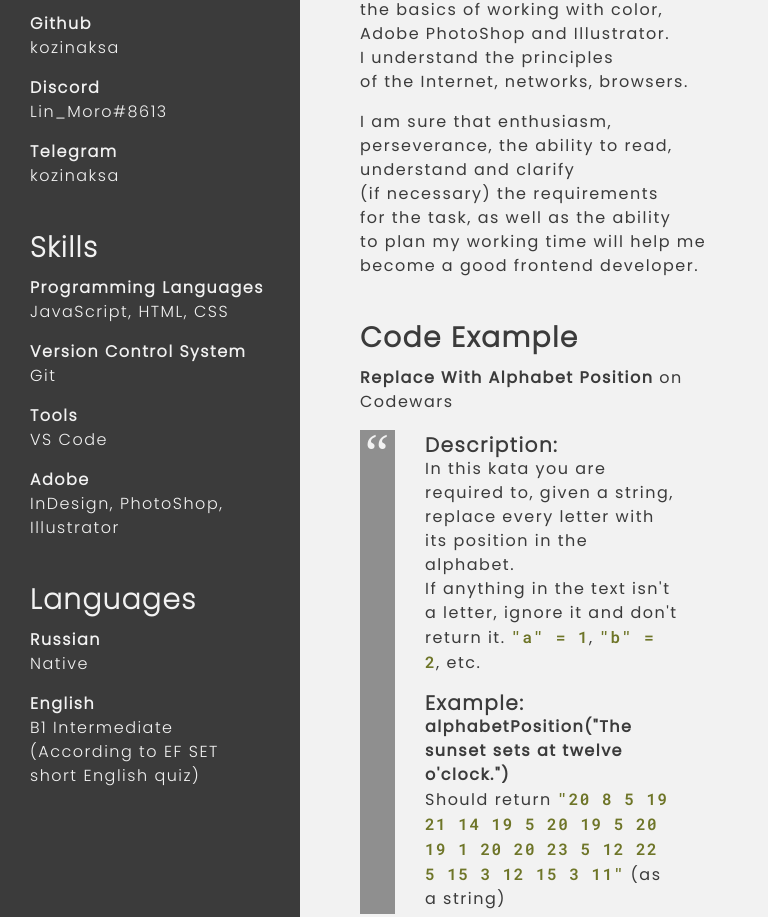
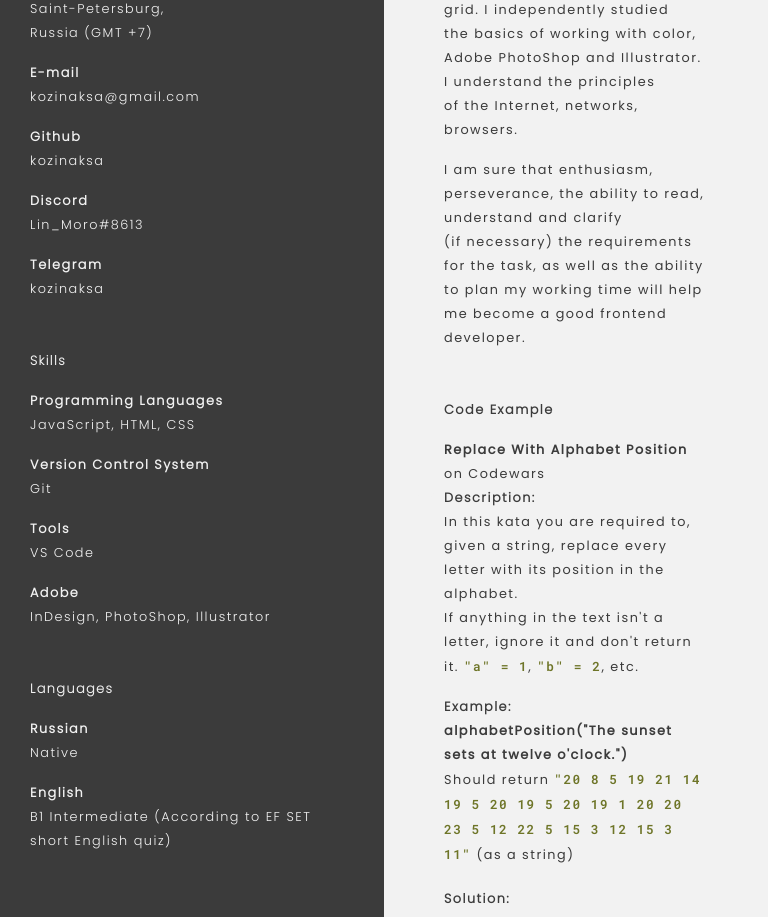
Before and after one commit to kozinaksa/rsschool-cv, a plain HTML site: page index.html in a window 768 px wide. Shown: the part 691-1608 px from the top of the page. Drawn offline with Linux system fonts and the light colour scheme.

Commit message:
refactor: add media queries in css

```diff
--- a/style.css
+++ b/style.css
@@ -47,7 +47,6 @@ body {
   display: flex;
   flex-direction: column;
   justify-content: space-between;
-  min-width: 320px;
   min-height: 100vh;
   margin: 0;
   padding: 0;
@@ -95,10 +94,11 @@ code,
 .footer-container {
   max-width: 1000px;
   margin: 0 auto;
+  display: flex;
+  flex-wrap: wrap;
+  justify-content: center;
   position: relative;
   width: 100%;
-  display: flex;
-  justify-content: center;
 }
 
 .section {
@@ -109,6 +109,7 @@ code,
 
 .header {
   background-color: #3b3b3b;
+  overflow: auto;
  }
 
 .nav-list {
@@ -148,6 +149,7 @@ code,
 
 .left-side {
   position: relative;
+  width: 30%;
   background-color: #3b3b3b;
   color: #f2f2f2;
   z-index: 1;
@@ -167,6 +169,7 @@ code,
 
 .right-side {
   position: relative;
+  width: 70%;
   background-color: #f2f2f2;
   color: #3b3b3b;
   padding: 0 30px;
@@ -305,3 +308,35 @@ code,
 }
 
 /*--only-footer--*/
+
+@media only screen and (max-width: 450px) {
+  .left-side,
+  .right-side {
+		width: 100%;
+	}
+  .profile-photo {
+    width: 100%;
+    height: auto;
+  }
+}
+
+@media only screen and (min-width: 451px) and (max-width: 800px) {
+	.left-side,
+  .right-side {
+		width: 50%;
+    font-size: 0.8em;
+	}
+  .profile-photo {
+    width: 100%;
+    height: auto;
+  }
+  .section-title {
+    font-size: 1em;
+  }
+  .quote-task-code {
+    margin: 0;
+    padding: 0;
+    content: "";
+    border-left: 0;
+  }
+}
```
